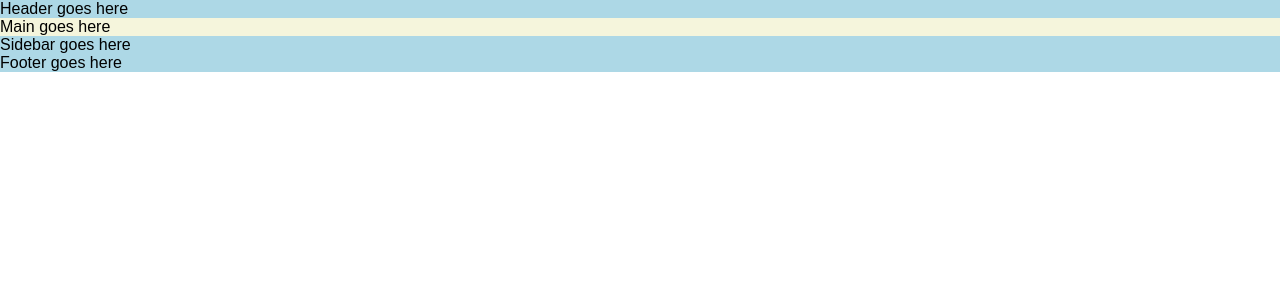
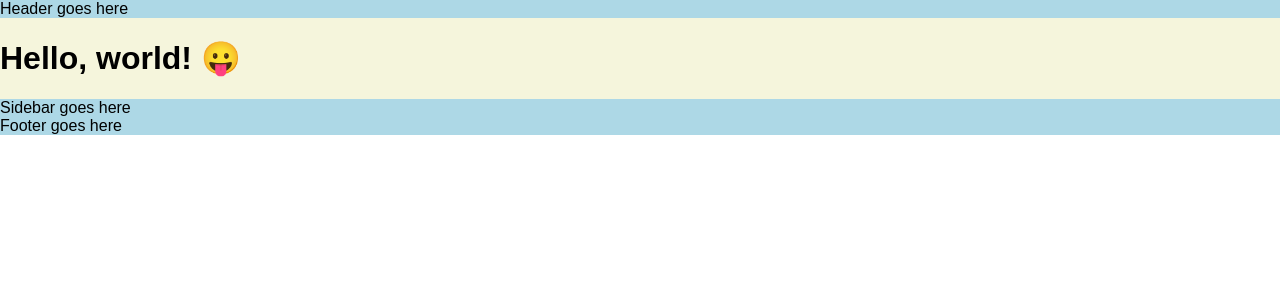
Before and after one commit to civic-tech-lab/commonplace-frontend, a React (Create React App) app: page / in a window 1280 px wide. Shown: the top 300 px of the page. Built offline with nearby package versions, Linux system fonts and the light colour scheme.

Commit message:
😛 Hello, world!

```diff
--- a/src/components/Main/Main.js
+++ b/src/components/Main/Main.js
@@ -8,7 +8,7 @@ class Main extends Component {
     return (
       <div className="Main">
         <Header />
-          Main goes here
+          <h1>Hello, world! 😛</h1>
         <Sidebar />
         <Footer />
       </div>
```
